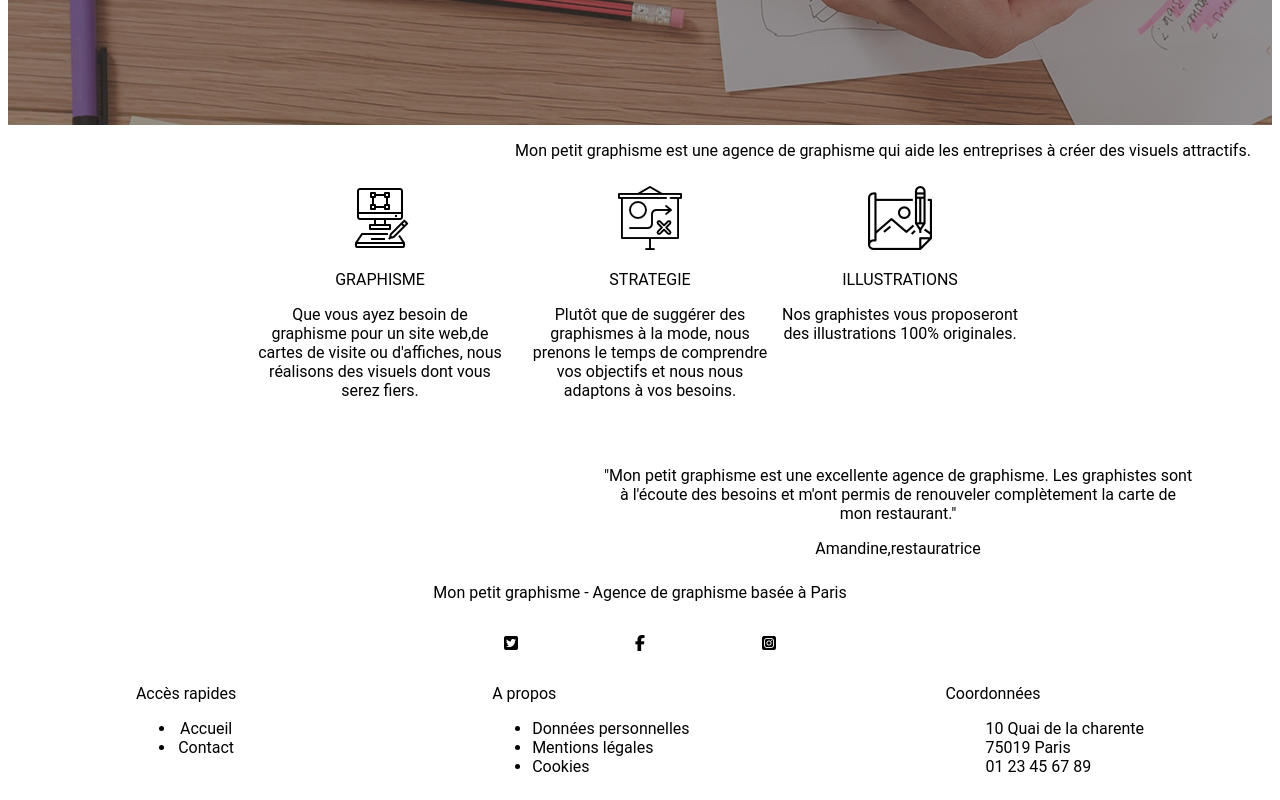
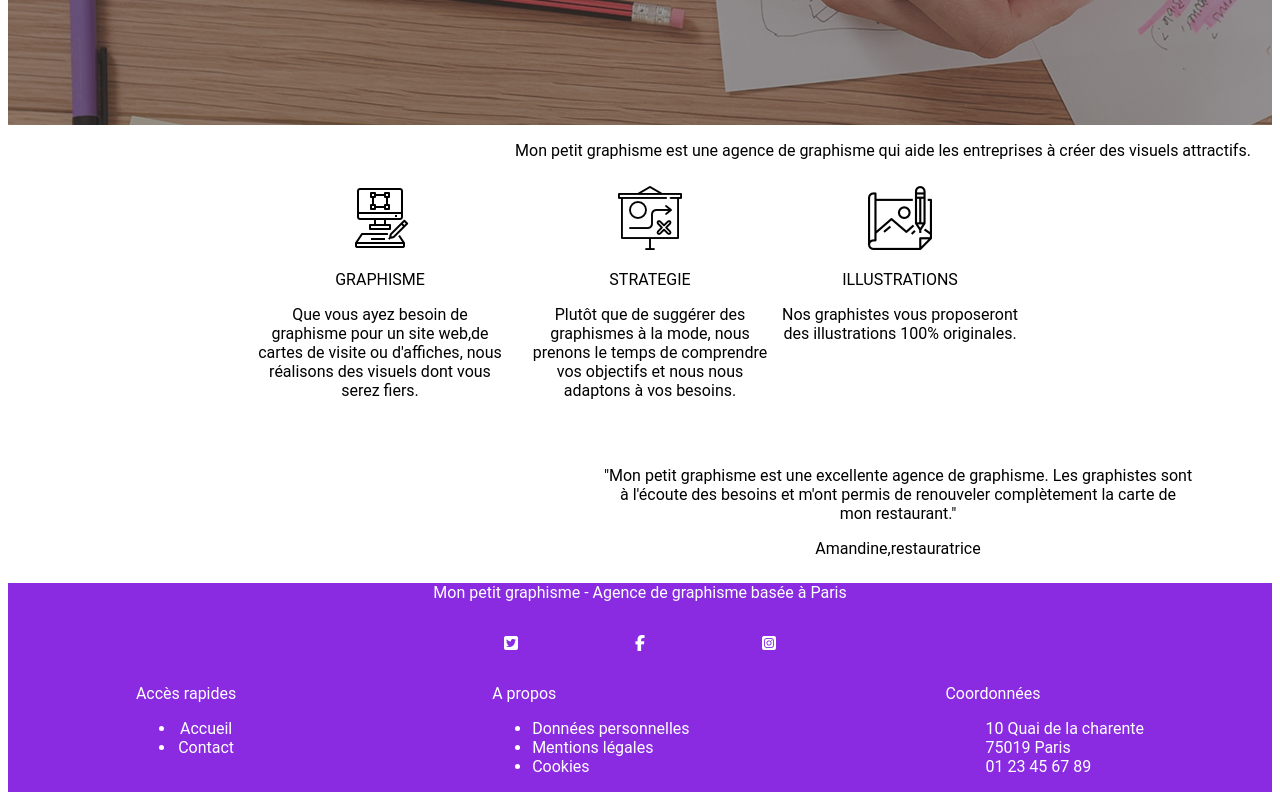
Before and after one commit to DevDX/mockup_integration, a plain HTML site: page index.html in a window 1280 px wide. Shown: the part 752-1552 px from the top of the page. Drawn offline with Linux system fonts and the light colour scheme.

Commit message:
commit correction background color 20210729
correction couleur de fond dans pas de page

```diff
--- a/styles.css
+++ b/styles.css
@@ -118,6 +118,8 @@ header
 {
     text-align:center;
     margin-top: 25px;
+    background-color:blueviolet;
+    color:white;
 }
 
 #foot_div_logo
```
